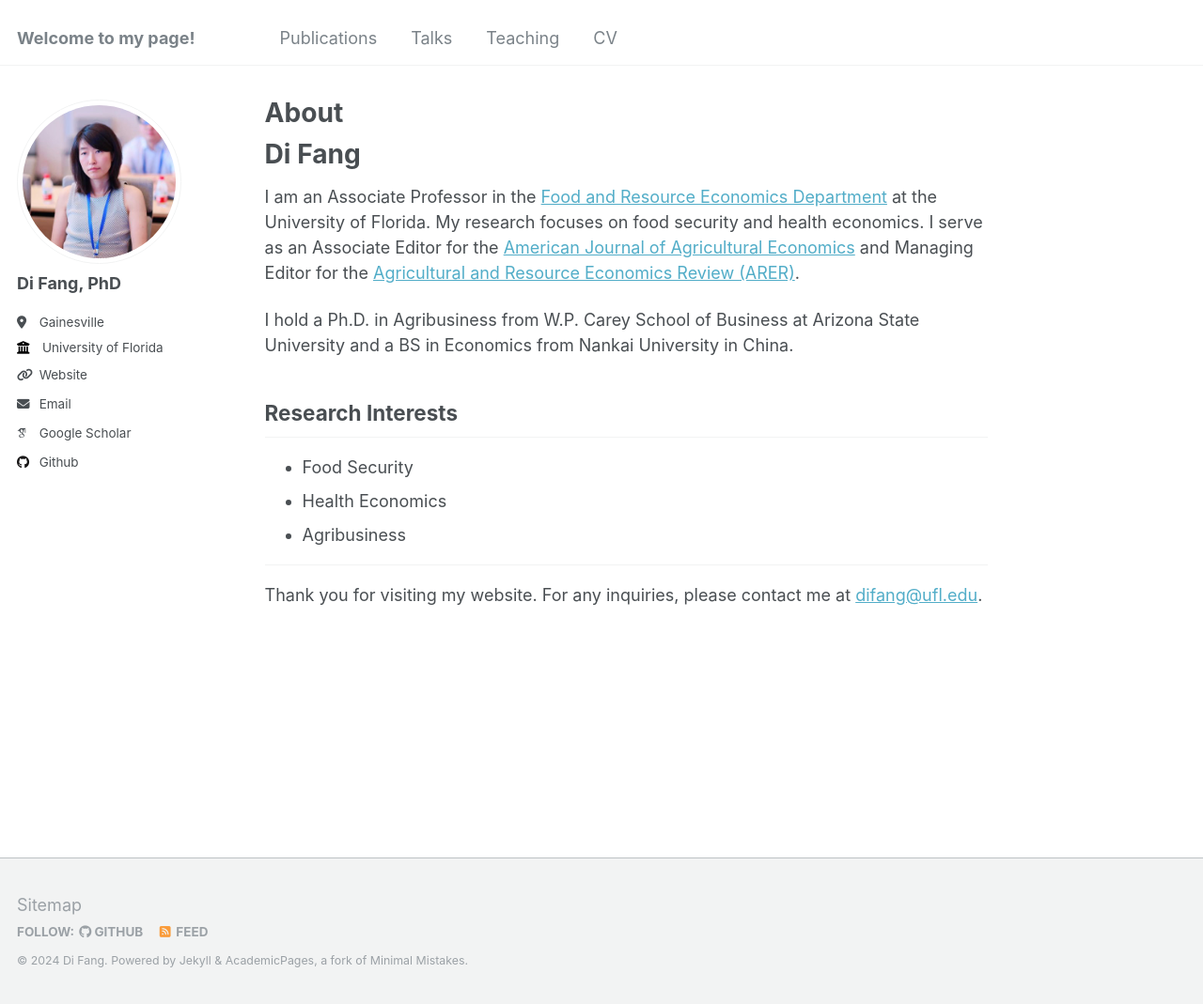
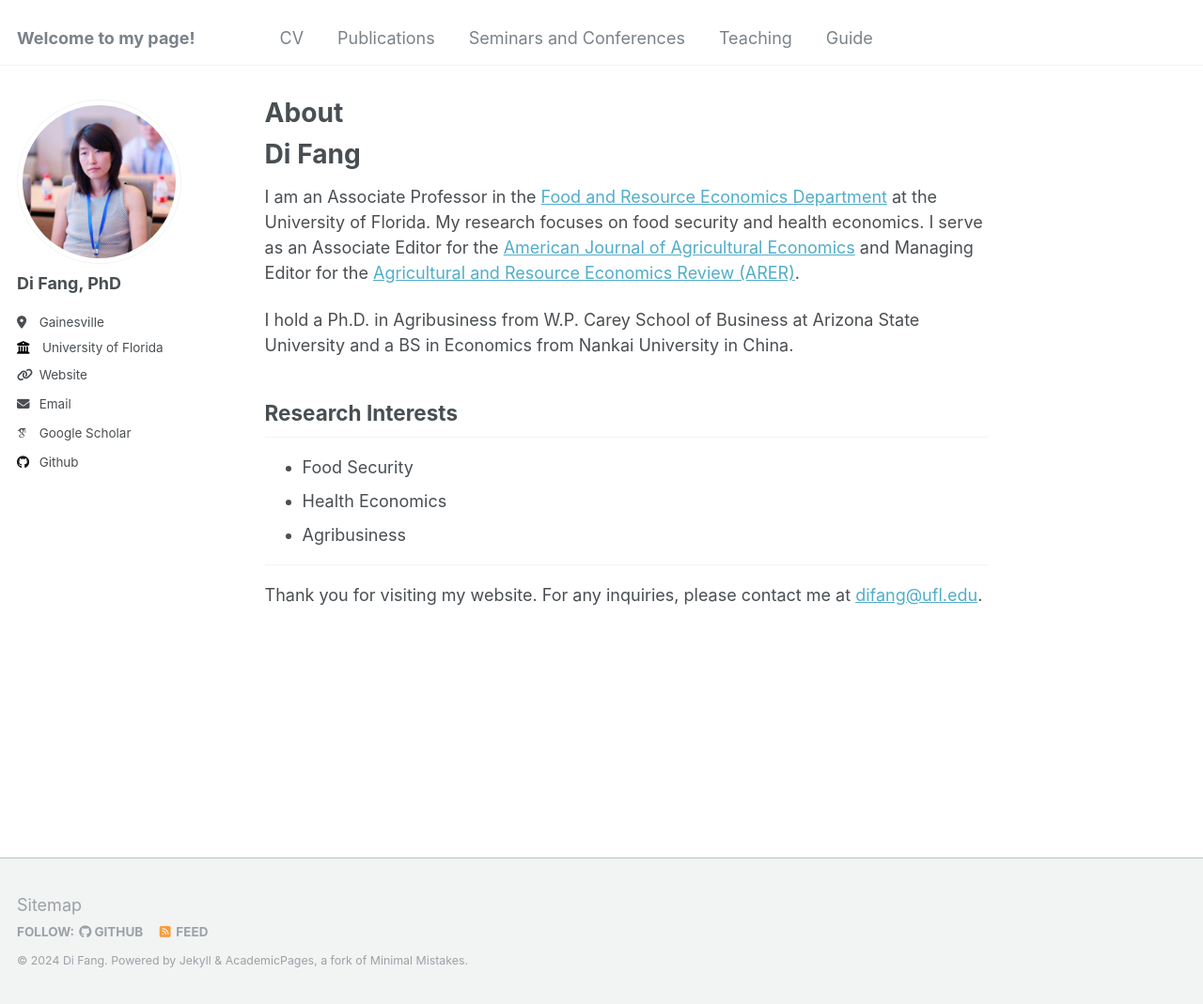
Before and after one commit to fangdi2009/mypage, a Jekyll site: the page built from _pages/about.md, in a window 1280 px wide and 1069 px high. Shown: the whole window at 94% size. Built offline with Jekyll 4.4.1, drawn with Linux system fonts in a browser that asks for light colours; some web fonts are replaced; part of the change alters nothing that is shown.

Commit message:
Update navigation.yml

```diff
--- a/_data/navigation.yml
+++ b/_data/navigation.yml
@@ -5,10 +5,13 @@
 # prevent it from being included in the site.
 
 main:
+  - title: "CV"
+    url: /files/Di Fang_cv.pdf
+
   - title: "Publications"
     url: /publications/
 
-  - title: "Talks"
+  - title: "Seminars and Conferences"
     url: /talks/
 
   - title: "Teaching"
@@ -20,8 +23,5 @@ main:
  #- title: "Blog Posts"
     url: /year-archive/
 
-  - title: "CV"
-    url: /files/Di Fang_cv.pdf
-
-  #- title: "Guide"
-  #  url: /markdown/
+  - title: "Guide"
+    url: /markdown/
```
